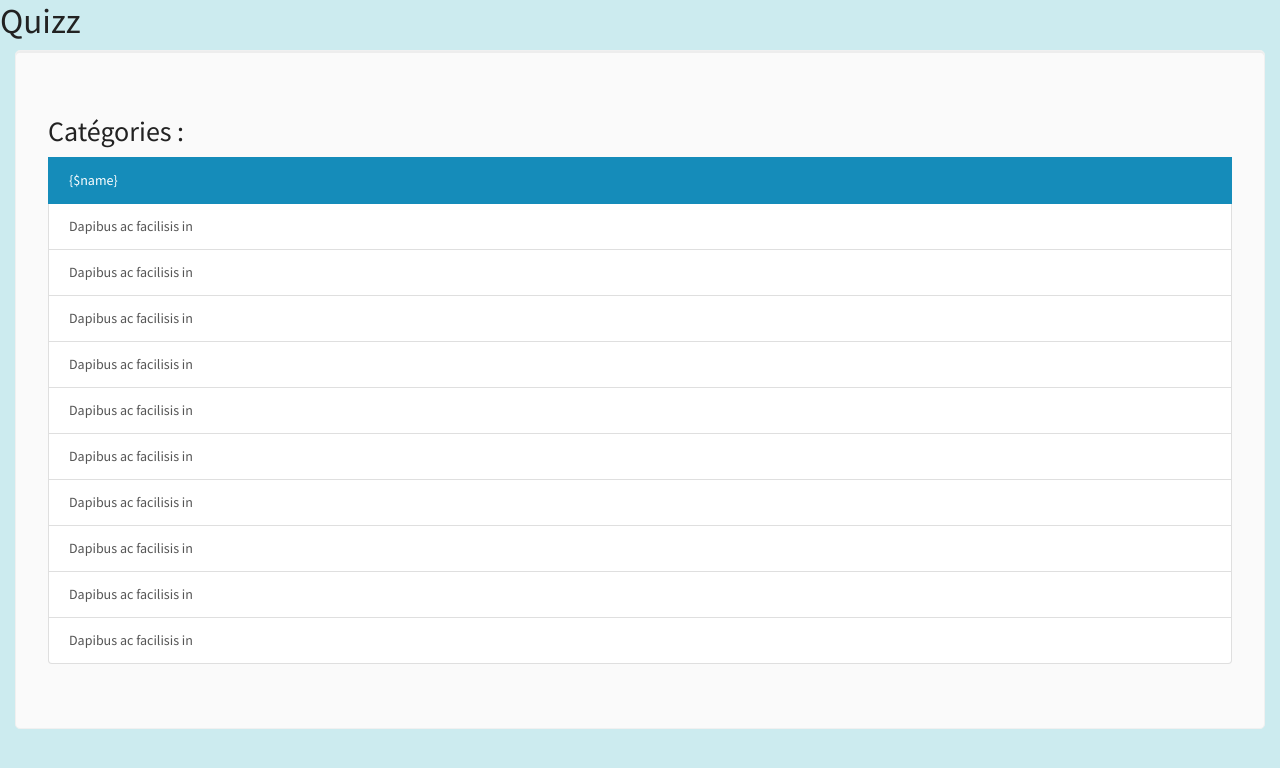
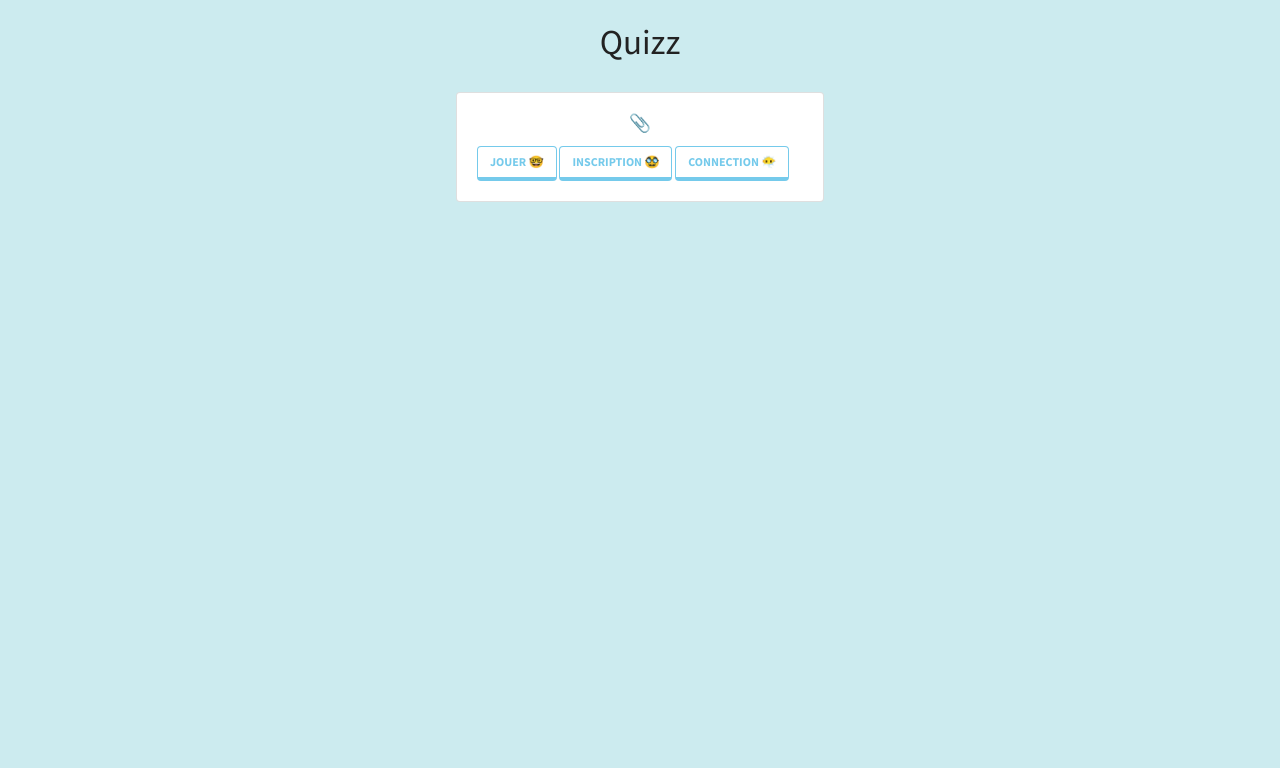
Before and after one commit to Mooliinex/quizz, a Symfony app: template quizz/templates/home/index.html.twig in a window 1280 px wide. Shown: the top 768 px of the page. Run offline with Twig, Linux system fonts and the light colour scheme; the template is opened without the code that fills it, so the values that code supplies are empty; some libraries are stand-ins or nearby versions.

Commit message:
Add btn redirection

```diff
--- a/quizz/templates/home/index.html.twig
+++ b/quizz/templates/home/index.html.twig
@@ -8,27 +8,22 @@
     /*.example-wrapper code { background: #F5F5F5; padding: 2px 6px; }*/
     .title { background-color: red }
 </style>
-        <div class="example-wrapper">
-            <h1 class="title">Quizz</h1>
+    <div class="">
+        <center>
+            <br>
+            <h1>Quizz</h1>
+        </center>
         </div>
-    <div class="content-container">
-        <div class="container-fluid">
-            <div class="jumbotron">
-                <div class="list-group">
-                    <h2>Catégories :</h2>
-                    <a href="#" class="list-group-item list-group-item-action active">{$name}</a>
-                    <a href="#" class="list-group-item list-group-item-action">Dapibus ac facilisis in</a>
-                    <a href="#" class="list-group-item list-group-item-action">Dapibus ac facilisis in</a>
-                    <a href="#" class="list-group-item list-group-item-action">Dapibus ac facilisis in</a>
-                    <a href="#" class="list-group-item list-group-item-action">Dapibus ac facilisis in</a>
-                    <a href="#" class="list-group-item list-group-item-action">Dapibus ac facilisis in</a>
-                    <a href="#" class="list-group-item list-group-item-action">Dapibus ac facilisis in</a>
-                    <a href="#" class="list-group-item list-group-item-action">Dapibus ac facilisis in</a>
-                    <a href="#" class="list-group-item list-group-item-action">Dapibus ac facilisis in</a>
-                    <a href="#" class="list-group-item list-group-item-action">Dapibus ac facilisis in</a>
-                    <a href="#" class="list-group-item list-group-item-action">Dapibus ac facilisis in</a>
-                </div>
+
+        <br>
+
+        <div class="card rounded" style="width: 23rem; margin-bottom: 15px; display: block; margin-left: auto; margin-right: auto">
+            <div class="card-body">
+                <h5 class="card-title" style="text-align: center">📎</h5>
+                <a href="/quizz" class="btn btn-outline-info">Jouer 🤓</a>
+                <a href="/register" class="btn btn-outline-info">Inscription 🥸</a>
+                <a href="/login" class="btn btn-outline-info">Connection 😶‍🌫️</a>
             </div>
         </div>
-    </div>
-{% endblock %}
+
+    {% endblock %}
```
Also changed, not shown: quizz/src/Controller/HomeController.php (+4 -3 lines).
